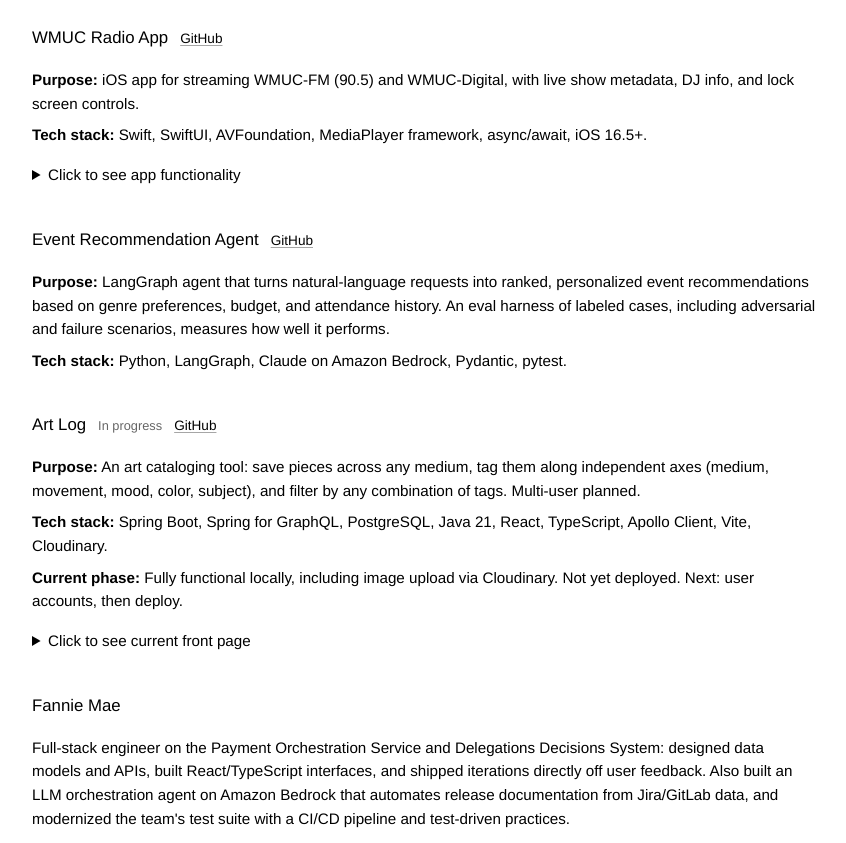
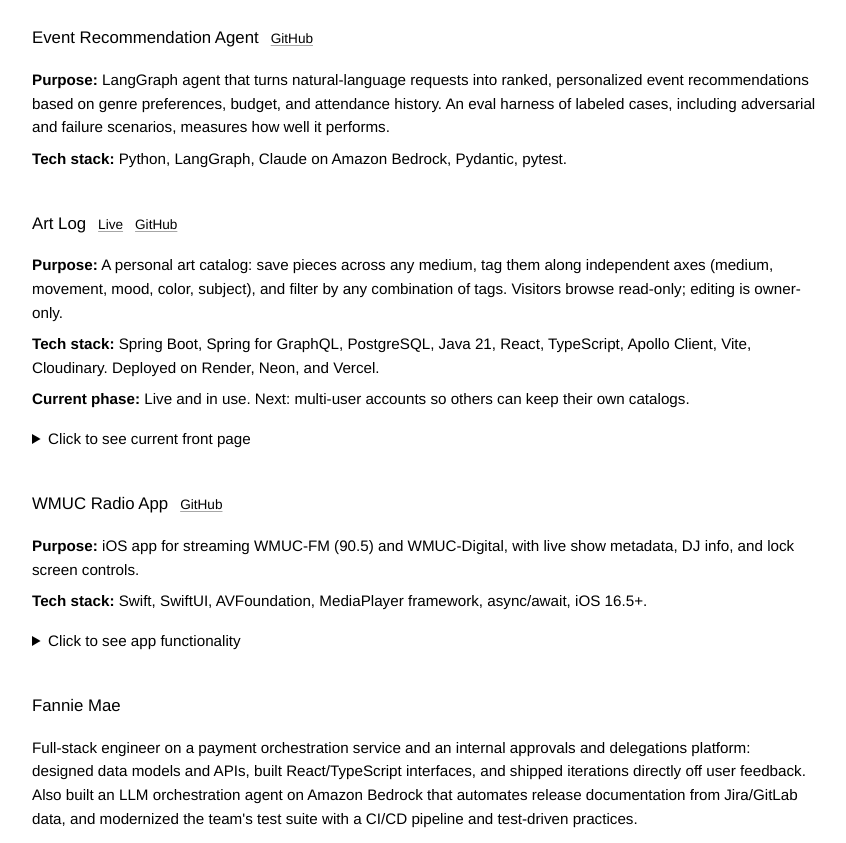
Before and after one commit to Anahita568/personal-site, a website built with Vite: page projects.html in a window 1280 px wide. Shown: the part 109-952 px from the top of the page, without its empty margins (216-1062 px from the left). Built offline with nearby package versions, Linux system fonts and the light colour scheme.

Commit message:
Art log live update

```diff
--- a/projects.html
+++ b/projects.html
@@ -19,6 +19,29 @@
 
         <section class="project">
           <h2 class="project__title">
+            Event Recommendation Agent
+            <a class="project__repo" href="https://github.com/Anahita568/event-recommendation-agent" target="_blank" rel="noopener">GitHub</a>          </h2>
+          <p class="project__field"><strong>Purpose:</strong> LangGraph agent that turns natural-language requests into ranked, personalized event recommendations based on genre preferences, budget, and attendance history. An eval harness of labeled cases, including adversarial and failure scenarios, measures how well it performs.</p>
+          <p class="project__field"><strong>Tech stack:</strong> Python, LangGraph, Claude on Amazon Bedrock, Pydantic, pytest.</p>
+        </section>
+
+        <section class="project">
+          <h2 class="project__title">
+            Art Log
+            <a class="project__repo" href="https://art-log-orcin.vercel.app" target="_blank" rel="noopener">Live</a>
+            <a class="project__repo" href="https://github.com/Anahita568/art-log" target="_blank" rel="noopener">GitHub</a>
+          </h2>
+          <p class="project__field"><strong>Purpose:</strong> A personal art catalog: save pieces across any medium, tag them along independent axes (medium, movement, mood, color, subject), and filter by any combination of tags. Visitors browse read-only; editing is owner-only.</p>
+          <p class="project__field"><strong>Tech stack:</strong> Spring Boot, Spring for GraphQL, PostgreSQL, Java 21, React, TypeScript, Apollo Client, Vite, Cloudinary. Deployed on Render, Neon, and Vercel.</p>
+          <p class="project__field"><strong>Current phase:</strong> Live and in use. Next: multi-user accounts so others can keep their own catalogs.</p>
+          <details class="project__demo">
+            <summary>Click to see current front page</summary>
+            <img class="project__screenshot" src="/artlog.png" alt="Art Log catalog UI screenshot" />
+          </details>
+        </section>
+
+        <section class="project">
+          <h2 class="project__title">
             WMUC Radio App
             <a class="project__repo" href="https://github.com/Anahita568/wmuc-app" target="_blank" rel="noopener">GitHub</a>
           </h2>
@@ -31,33 +54,10 @@
         </section>
 
         <section class="project">
-          <h2 class="project__title">
-            Event Recommendation Agent
-            <a class="project__repo" href="https://github.com/Anahita568/event-recommendation-agent" target="_blank" rel="noopener">GitHub</a>
-          </h2>
-          <p class="project__field"><strong>Purpose:</strong> LangGraph agent that turns natural-language requests into ranked, personalized event recommendations based on genre preferences, budget, and attendance history. An eval harness of labeled cases, including adversarial and failure scenarios, measures how well it performs.</p>
-          <p class="project__field"><strong>Tech stack:</strong> Python, LangGraph, Claude on Amazon Bedrock, Pydantic, pytest.</p>
-        </section>
-
-        <section class="project">
-          <h2 class="project__title">
-            Art Log <span class="project__status">In progress</span>
-            <a class="project__repo" href="https://github.com/Anahita568/art-log" target="_blank" rel="noopener">GitHub</a>
-          </h2>
-          <p class="project__field"><strong>Purpose:</strong> An art cataloging tool: save pieces across any medium, tag them along independent axes (medium, movement, mood, color, subject), and filter by any combination of tags. Multi-user planned.</p>
-          <p class="project__field"><strong>Tech stack:</strong> Spring Boot, Spring for GraphQL, PostgreSQL, Java 21, React, TypeScript, Apollo Client, Vite, Cloudinary.</p>
-          <p class="project__field"><strong>Current phase:</strong> Fully functional locally, including image upload via Cloudinary. Not yet deployed. Next: user accounts, then deploy.</p>
-          <details class="project__demo">
-            <summary>Click to see current front page</summary>
-            <img class="project__screenshot" src="/artlog.png" alt="Art Log catalog UI screenshot" />
-          </details>
-        </section>
-
-        <section class="project">
           <h2 class="project__title">Fannie Mae</h2>
           <p class="project__field">
-            Full-stack engineer on the Payment Orchestration Service and
-            Delegations Decisions System: designed data models and APIs,
+            Full-stack engineer on a payment orchestration service and an
+            internal approvals and delegations platform: designed data models and APIs,
             built React/TypeScript interfaces, and shipped iterations
             directly off user feedback. Also built an LLM orchestration
             agent on Amazon Bedrock that automates release documentation
```
